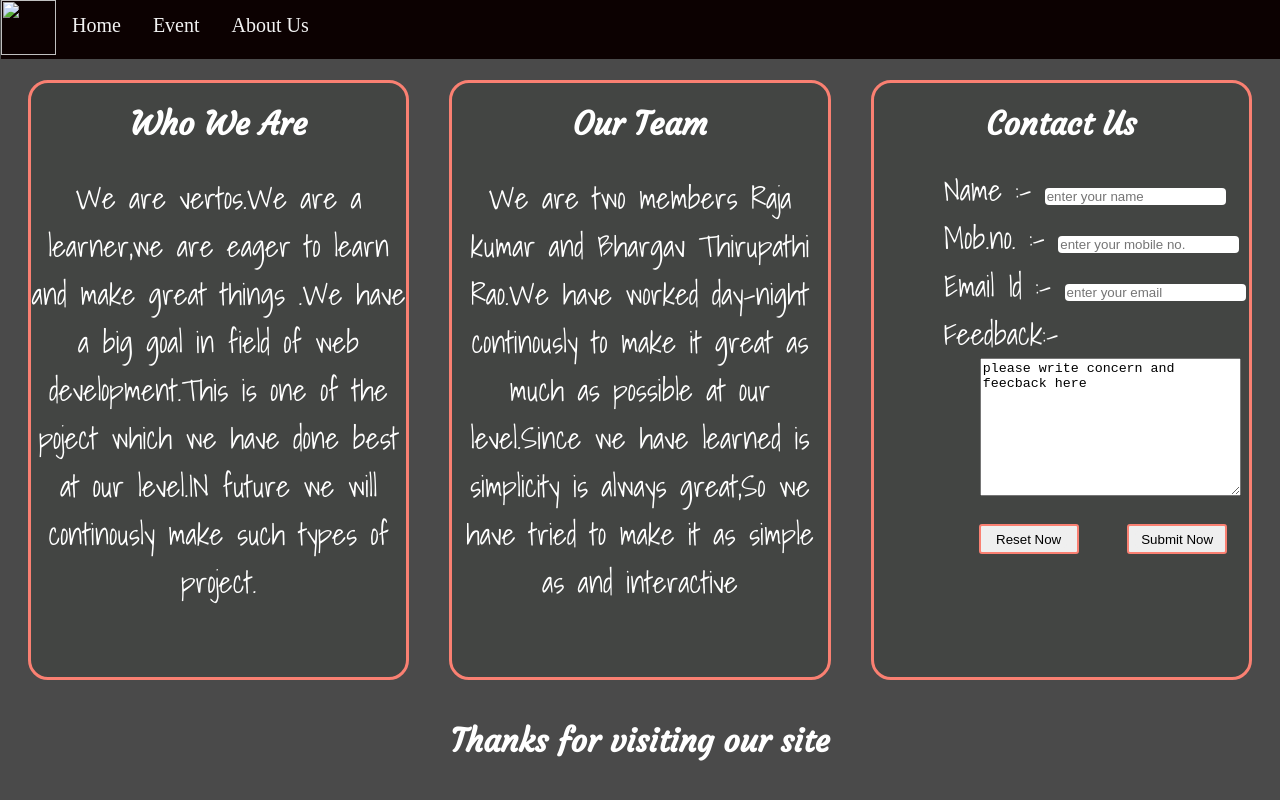
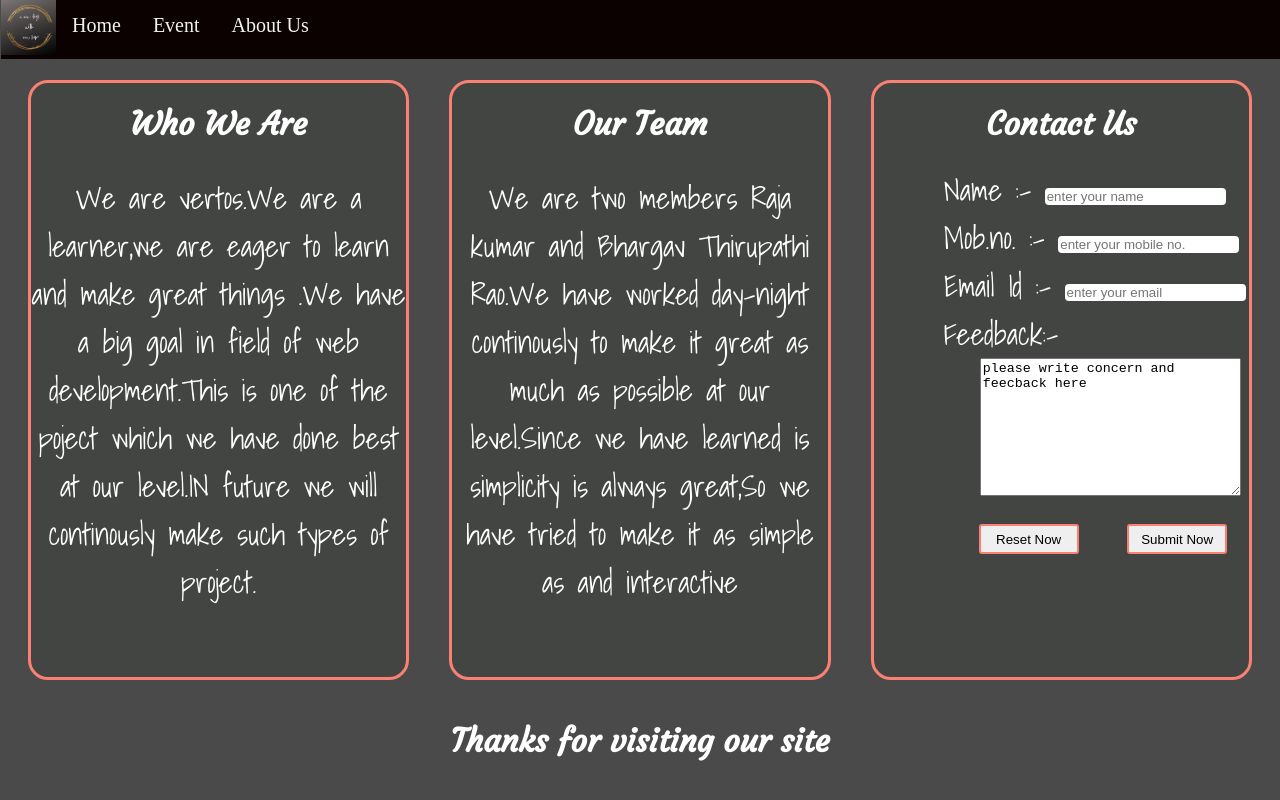
Before and after one commit to rajakumar568/rajakumar568.github.io, a plain HTML site: page about_us.html in a window 1280 px wide. Drawn offline with Linux system fonts and the light colour scheme.

Commit message:
Update about_us.html

```diff
--- a/about_us.html
+++ b/about_us.html
@@ -65,7 +65,7 @@
 <body>
     <header class='top_header'>
         <nav class="navbar">
-            <div id="leftnav"><img id="logo" src="c.jpg" alt=""></div>
+            <div id="leftnav"><img id="logo" src="logo.jpg" alt=""></div>
             <div id="rightnav"> <a href="index.html">Home</a>
                 <a href="event.html">Event</a>
                 <a href="about_us.html">About Us</a>
```
